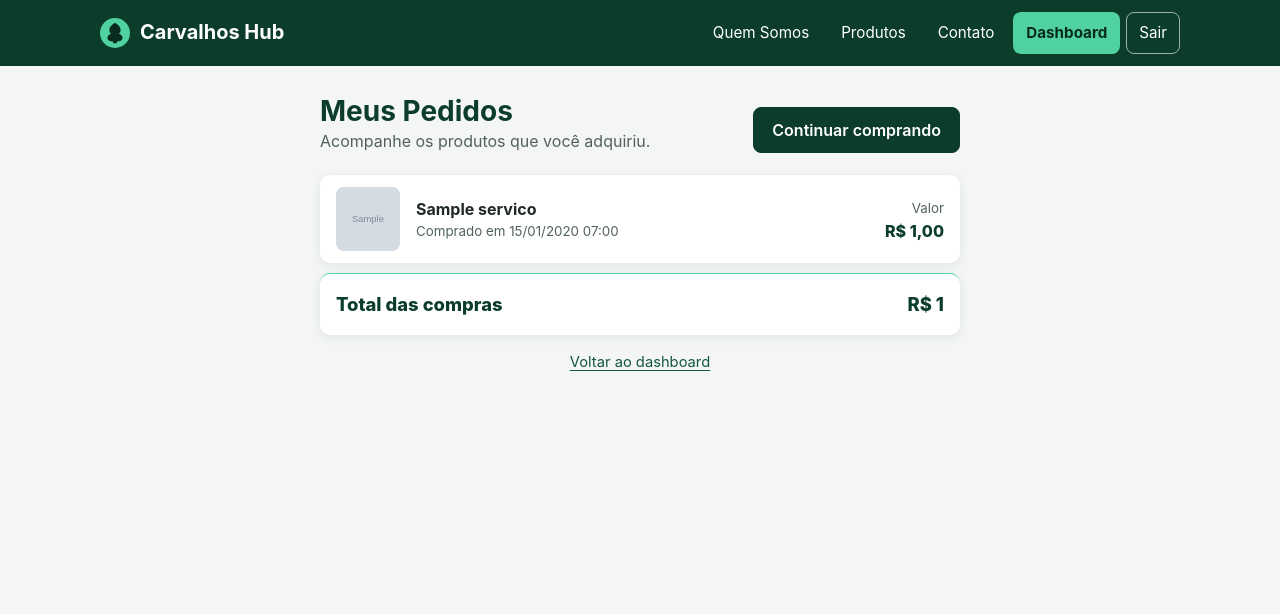
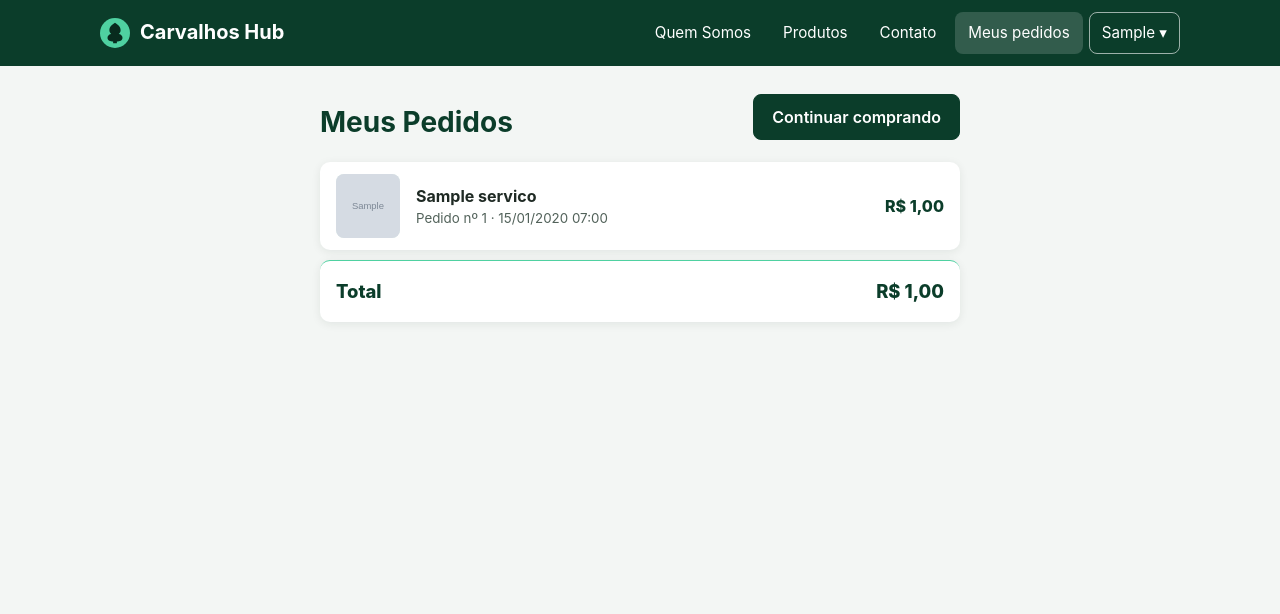
Before and after one commit to DevTroli/carvalhos, a Django app: page /pedidos/ in a window 1280 px wide. Shown: the top 614 px of the page. Run offline with Django 5.2, Linux system fonts and the light colour scheme; a user stored in the database is signed in; tables that the repository leaves empty hold one stand-in row (values such as "Sample post"); grey boxes marked "Sample" are stand-in pictures.

Commit message:
Fluxo de compra: confirmacao do pedido, Meus pedidos, valores em R$ e menu do usuario

```diff
--- a/app/templates/pedidos.html
+++ b/app/templates/pedidos.html
@@ -3,19 +3,18 @@
 {% block conteudo %}
 <div class="medio">
 <div class="cab-flex">
-    <div><h1>Meus Pedidos</h1><p>Acompanhe os produtos que você adquiriu.</p></div>
+    <h1>Meus Pedidos</h1>
     <a class="btn" href="{% url 'produtos' %}">Continuar comprando</a>
 </div>
 {% for p in pedidos %}
 <article class="pedido">
     {% if p.servico.imagem %}<img class="miniatura" src="{{ p.servico.imagem.url }}" alt="">{% else %}<span class="sem-img" aria-hidden="true">{{ p.servico.nome|slice:":1" }}</span>{% endif %}
-    <div class="info"><strong>{{ p.servico.nome }}</strong><small>Comprado em {{ p.criado_em|date:"d/m/Y H:i" }}</small></div>
-    <div class="valor"><small style="font-weight:400;color:#52625a">Valor</small><br>R$ {{ p.preco }}</div>
+    <div class="info"><strong>{{ p.servico.nome }}</strong><small>Pedido nº {{ p.id }} · {{ p.criado_em|date:"d/m/Y H:i" }}</small></div>
+    <div class="valor">R$ {{ p.preco|floatformat:"2g" }}</div>
 </article>
 {% empty %}
 <p class="vazio">Você ainda não fez nenhum pedido. <a href="{% url 'produtos' %}">Ver produtos</a></p>
 {% endfor %}
-{% if pedidos %}<div class="card total" style="border-top-width:1px"><span>Total das compras</span><span>R$ {{ total }}</span></div>{% endif %}
-<p class="rodape-form"><a href="{% url 'dashboard' %}">Voltar ao dashboard</a></p>
+{% if pedidos %}<div class="card total" style="border-top-width:1px"><span>Total</span><span>R$ {{ total|floatformat:"2g" }}</span></div>{% endif %}
 </div>
 {% endblock %}
--- a/app/templates/template.html
+++ b/app/templates/template.html
@@ -6,6 +6,15 @@
     <meta name="description" content="Carvalhos Hub: vitrine e central de gestão de produtos, custos e estoque.">
     <title>{% block titulo %}Carvalhos Hub{% endblock %} | Carvalhos</title>
     <link rel="stylesheet" href="{% static 'css/style.css' %}?v=11">
+    <style>
+    .usuario{position:relative}
+    .usuario summary{list-style:none;cursor:pointer;color:#fff;padding:8px 12px;border:1px solid rgba(255,255,255,.6);border-radius:8px;font-size:.95rem}
+    .usuario summary::-webkit-details-marker{display:none}
+    .usuario summary::after{content:" \25BE"}
+    .usuario ul{position:absolute;right:0;top:calc(100% + 6px);min-width:190px;background:#fff;border-radius:10px;box-shadow:var(--sombra);list-style:none;padding:6px;z-index:50}
+    .usuario li a,.usuario li button{display:block;width:100%;text-align:left;color:var(--texto);padding:9px 12px;border-radius:6px;background:none;border:0;font:inherit;font-size:.95rem;cursor:pointer;text-decoration:none}
+    .usuario li a:hover,.usuario li button:hover{background:var(--mint-100);color:var(--verde-900)}
+    </style>
 </head>
 <body>
     <a class="pular" href="#conteudo">Pular para o conteúdo</a>
@@ -18,20 +27,26 @@
             </a>
             <nav aria-label="Menu principal">
                 <ul class="menu">
+                    <li><a href="{% url 'quem_somos' %}" {% if atual == 'quem_somos' %}aria-current="page"{% endif %}>Quem Somos</a></li>
+                    <li><a href="{% url 'produtos' %}" {% if atual == 'produtos' %}aria-current="page"{% endif %}>Produtos</a></li>
+                    <li><a href="{% url 'add_contato' %}" {% if atual == 'add_contato' %}aria-current="page"{% endif %}>Contato</a></li>
                     {% if user.is_authenticated %}
-                        <li><a href="{% url 'quem_somos' %}" {% if atual == 'quem_somos' %}aria-current="page"{% endif %}>Quem Somos</a></li>
-                        <li><a href="{% url 'produtos' %}" {% if atual == 'produtos' %}aria-current="page"{% endif %}>Produtos</a></li>
-                        <li><a href="{% url 'add_contato' %}" {% if atual == 'add_contato' %}aria-current="page"{% endif %}>Contato</a></li>
-                        <li><a class="destaque" href="{% url 'dashboard' %}" {% if atual == 'dashboard' %}aria-current="page"{% endif %}>Dashboard</a></li>
+                        <li><a href="{% url 'pedidos' %}" {% if atual == 'pedidos' %}aria-current="page"{% endif %}>Meus pedidos</a></li>
                         <li>
-                            <form class="inline" method="post" action="{% url 'logout' %}">
-                                {% csrf_token %}<button class="contorno" type="submit">Sair</button>
-                            </form>
+                            <details class="usuario">
+                                <summary>{{ user.first_name|default:user.username }}</summary>
+                                <ul>
+                                    <li><a href="{% url 'dashboard' %}">Dashboard</a></li>
+                                    <li><a href="{% url 'perfil' %}">Meu perfil</a></li>
+                                    <li>
+                                        <form method="post" action="{% url 'logout' %}">
+                                            {% csrf_token %}<button type="submit">Sair</button>
+                                        </form>
+                                    </li>
+                                </ul>
+                            </details>
                         </li>
                     {% else %}
-                        <li><a href="{% url 'quem_somos' %}" {% if atual == 'quem_somos' %}aria-current="page"{% endif %}>Quem Somos</a></li>
-                        <li><a href="{% url 'produtos' %}" {% if atual == 'produtos' %}aria-current="page"{% endif %}>Produtos</a></li>
-                        <li><a href="{% url 'add_contato' %}" {% if atual == 'add_contato' %}aria-current="page"{% endif %}>Contato</a></li>
                         <li><a class="destaque" href="{% url 'login' %}" {% if atual == 'login' %}aria-current="page"{% endif %}>Entrar</a></li>
                     {% endif %}
                 </ul>
--- a/app/urls.py
+++ b/app/urls.py
@@ -1,6 +1,6 @@
 from django.urls import path
 
-from . import views
+from . import views, views_pedidos
 
 urlpatterns = [
     # públicas
@@ -9,8 +9,9 @@ urlpatterns = [
     path("produtos", views.produtos, name="produtos"),
     path("contato/add-contato/", views.add_contato, name="add_contato"),
     # pedidos (cliente logado)
-    path("comprar/<int:id_servico>/", views.comprar, name="comprar"),
-    path("pedidos/", views.meus_pedidos, name="pedidos"),
+    path("comprar/<int:id_servico>/", views_pedidos.comprar, name="comprar"),
+    path("pedidos/", views_pedidos.meus_pedidos, name="pedidos"),
+    path("pedidos/<int:id_pedido>/confirmado/", views_pedidos.pedido_confirmado, name="pedido_confirmado"),
     # gestão: contatos
     path("contato/contatos/", views.contatos, name="contatos"),
     path("contato/del-contato/<int:id_contato>/", views.del_contato, name="del_contato"),
--- /dev/null
+++ b/app/views_pedidos.py
@@ -0,0 +1,42 @@
+from decimal import ROUND_HALF_UP, Decimal
+
+from django.contrib.auth.decorators import login_required
+from django.db import transaction
+from django.db.models import F, Sum
+from django.shortcuts import get_object_or_404, redirect, render
+from django.views.decorators.http import require_POST
+
+from .models import Pedido, Servico
+
+
+@require_POST
+@login_required
+def comprar(request, id_servico):
+    """Registra o pedido e leva o cliente à página de confirmação."""
+    with transaction.atomic():
+        servico = get_object_or_404(
+            Servico.objects.select_for_update(), id=id_servico, ativo=True
+        )
+        pedido = Pedido.objects.create(
+            usuario=request.user, servico=servico, preco=servico.preco
+        )
+        if servico.estoque > 0:
+            servico.estoque = F("estoque") - 1
+            servico.save(update_fields=["estoque"])
+    return redirect("pedido_confirmado", id_pedido=pedido.id)
+
+
+@login_required
+def pedido_confirmado(request, id_pedido):
+    pedido = get_object_or_404(
+        Pedido.objects.select_related("servico"), id=id_pedido, usuario=request.user
+    )
+    return render(request, "pedido-confirmado.html", {"pedido": pedido})
+
+
+@login_required
+def meus_pedidos(request):
+    pedidos = request.user.pedidos.select_related("servico").order_by("-criado_em")
+    total = pedidos.aggregate(t=Sum("preco"))["t"] or Decimal("0")
+    total = Decimal(total).quantize(Decimal("0.01"), rounding=ROUND_HALF_UP)
+    return render(request, "pedidos.html", {"pedidos": pedidos, "total": total})
```
Also changed, not shown: app/templates/pedido-confirmado.html (added, +15 -0 lines), app/templates/produtos.html (+5 -7 lines).
